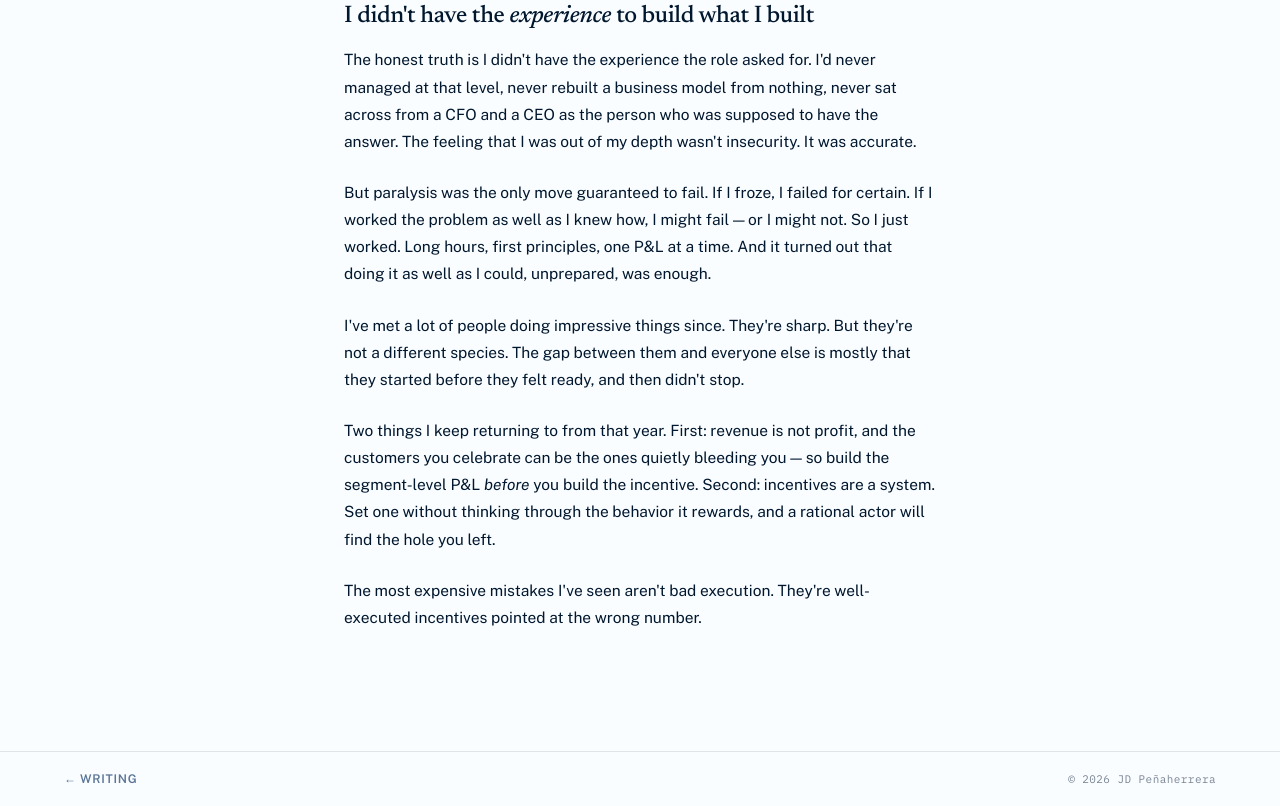
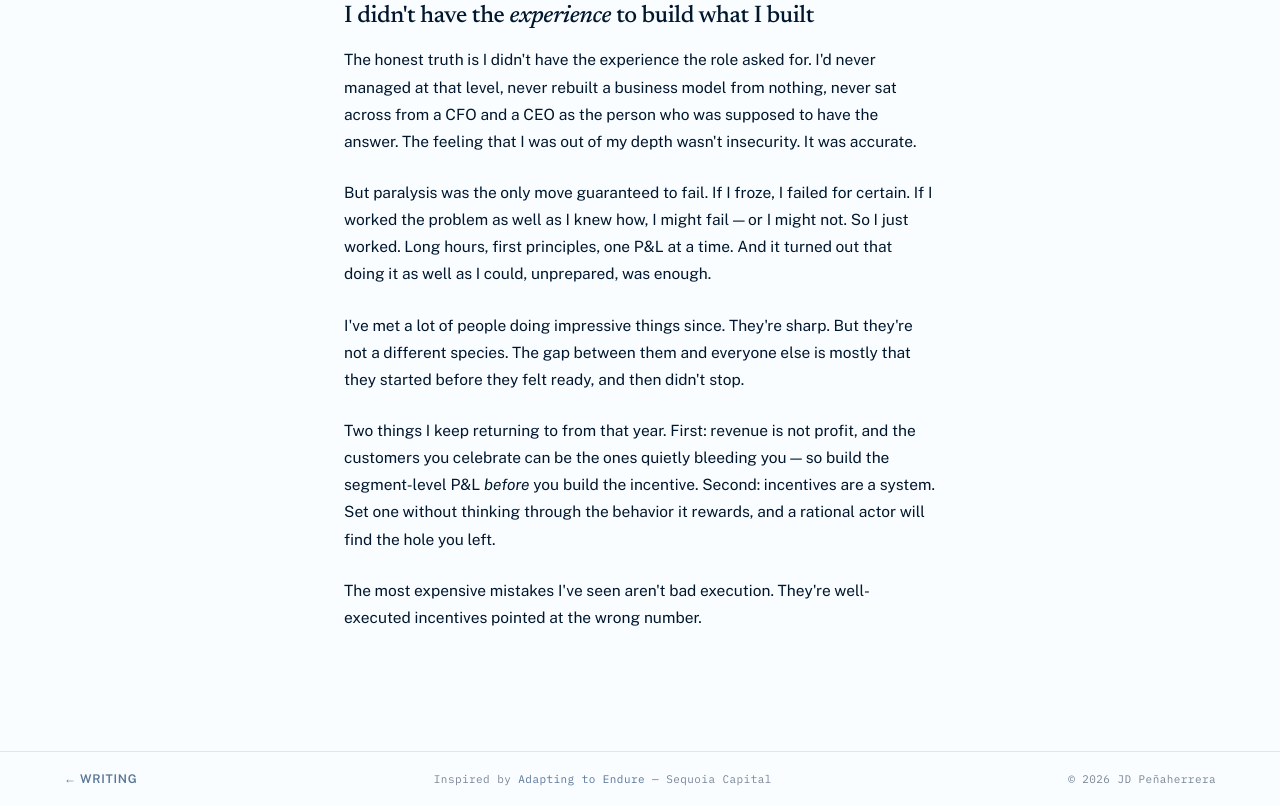
Before and after one commit to juandiegopd/juandiego-work, a website: page blog/half-our-gmv/index.html in a window 1280 px wide. Shown: the part 4506-5312 px from the top of the page. Drawn offline with nearby package versions, Linux system fonts and the light colour scheme.

Commit message:
feat(blog/half-our-gmv): add Adapting to Endure footer reference
Co-Authored-By: Claude Sonnet 4.6 <noreply@anthropic.com>

```diff
--- a/blog/half-our-gmv/index.html
+++ b/blog/half-our-gmv/index.html
@@ -164,6 +164,15 @@ footer{
   transition:color var(--dur-fast) var(--ease-out);
 }
 .footer-link:hover{color:var(--text-primary);}
+.footer-ref{
+  font-family:var(--font-mono);font-size:11px;letter-spacing:0.04em;
+  color:var(--text-caption);
+}
+.footer-ref a{
+  color:var(--text-muted);text-decoration:none;
+  transition:color var(--dur-fast) var(--ease-out);
+}
+.footer-ref a:hover{color:var(--text-primary);}
 .footer-copy{
   font-family:var(--font-mono);font-size:11px;letter-spacing:0.04em;
   color:var(--text-caption);
@@ -369,6 +378,7 @@ footer{
 
 <footer>
   <a class="footer-link" href="/blog">← Writing</a>
+  <span class="footer-ref">Inspired by <a href="https://sequoiacap.com/article/adapting-to-endure/" target="_blank" rel="noopener noreferrer">Adapting to Endure</a> — Sequoia Capital</span>
   <span class="footer-copy">© 2026 JD Peñaherrera</span>
 </footer>
 
```
